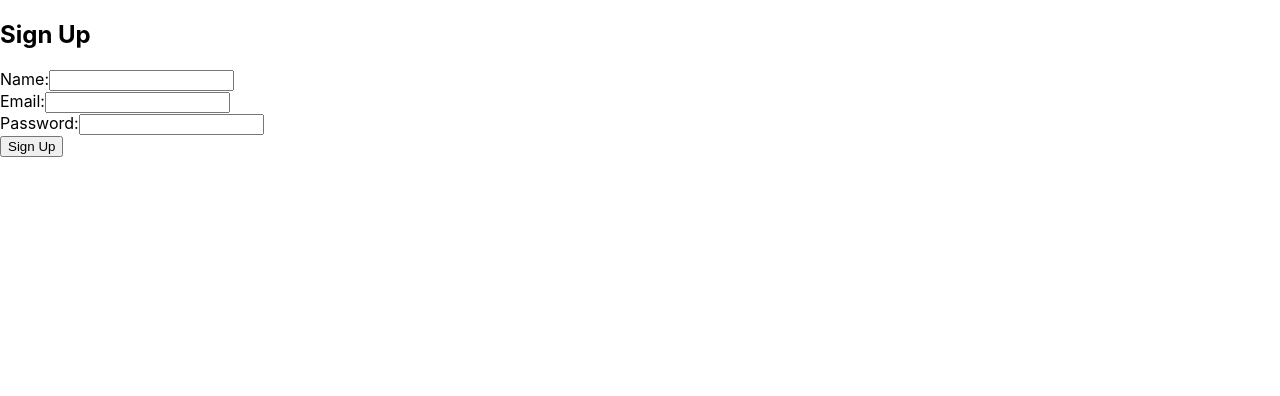
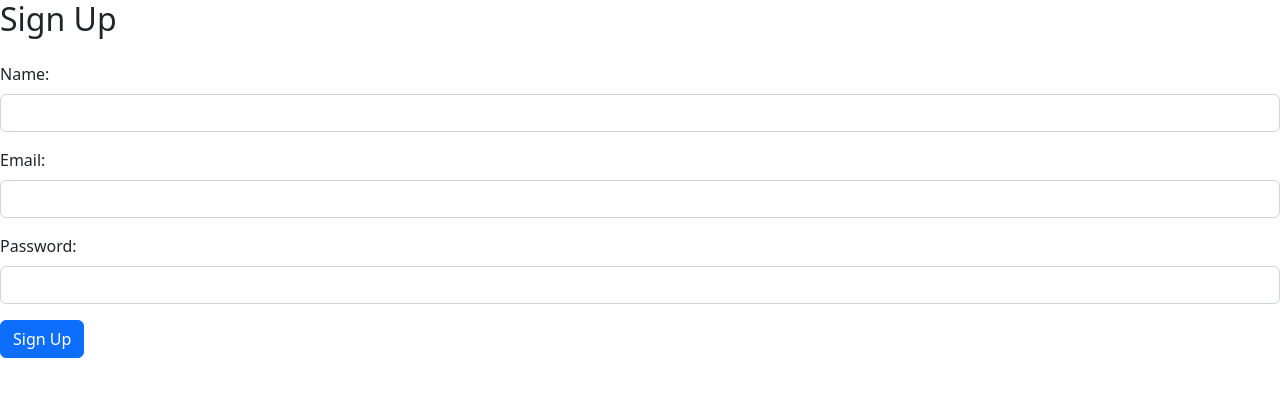
Before and after one commit to mnavai/UserAuthentication_ReactApp, a React (Create React App) app: page /signup in a window 1280 px wide. Shown: the top 396 px of the page. Built offline with nearby package versions, Linux system fonts and the light colour scheme.

Commit message:
bootstrap added

```diff
--- a/src/components/Login.js
+++ b/src/components/Login.js
@@ -23,10 +23,10 @@ const Login = () => {
   };
 
   return (
-    <form onSubmit={handleSubmit}>
-      <h2>Login</h2>
+    <form className="form-signin" onSubmit={handleSubmit}>
+      <h2 className="h3 mb-3 font-weight-normal">Login</h2>
       <div>
-        <label htmlFor="username">Username:</label>
+        <label htmlFor="username" className="sr-only" htmlFor="username">Username:</label>
         <input
           type="text"
           id="username"
--- a/src/components/Signup.js
+++ b/src/components/Signup.js
@@ -15,12 +15,12 @@ const Signup = () => {
     };
     try {
       const response = await axios.post(
-        "http://localhost:8077/api/user",
+        "http://localhost:8077/api/v1/user/signup",
         newUser,
         {
-          headers: {
-            Authorization: "Bearer",
-          },
+          "name": name,
+          "email": email,
+          "password":password
         }
       );
       console.log(response.data);
@@ -31,35 +31,38 @@ const Signup = () => {
 
   return (
     <form onSubmit={handleSubmit}>
-      <h2>Sign Up</h2>
-      <div>
-        <label htmlFor="name">Name:</label>
+      <h2 className="mb-4">Sign Up</h2>
+      <div className="mb-3">
+        <label htmlFor="name" className="form-label">Name:</label>
         <input
           type="text"
+          className="form-control"
           id="name"
           value={name}
           onChange={(event) => setName(event.target.value)}
         />
       </div>
-      <div>
-        <label htmlFor="email">Email:</label>
+      <div className="mb-3">
+        <label htmlFor="email" className="form-label">Email:</label>
         <input
           type="email"
+          className="form-control"
           id="email"
           value={email}
           onChange={(event) => setEmail(event.target.value)}
         />
       </div>
-      <div>
-        <label htmlFor="password">Password:</label>
+      <div className="mb-3">
+        <label htmlFor="password" className="form-label">Password:</label>
         <input
           type="password"
+          className="form-control"
           id="password"
           value={password}
           onChange={(event) => setPassword(event.target.value)}
         />
       </div>
-      <button type="submit">Sign Up</button>
+      <button type="submit" className="btn btn-primary">Sign Up</button>
     </form>
   );
 };
--- a/src/index.js
+++ b/src/index.js
@@ -10,6 +10,8 @@ import {
   createBrowserRouter,
   RouterProvider,
 } from "react-router-dom";
+import 'bootstrap/dist/css/bootstrap.min.css';
+
 
 const router = createBrowserRouter([
   {
```
